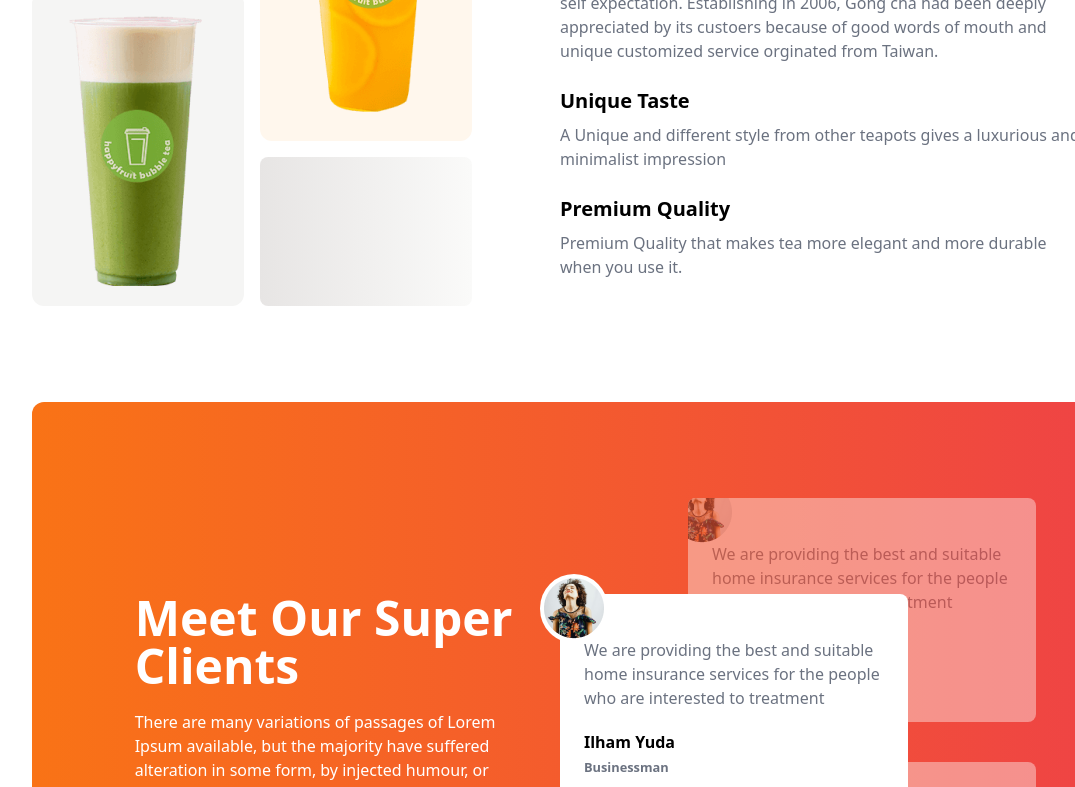
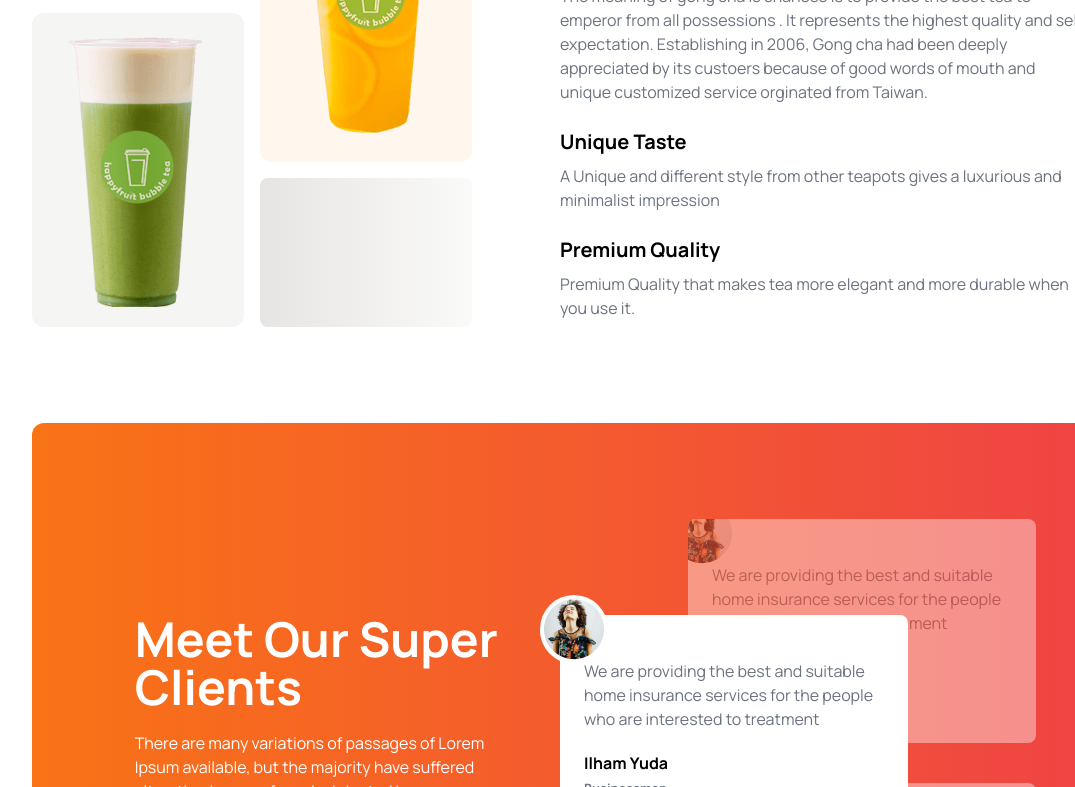
Before and after one commit to Saiful109710/tea-house-tailwind-css, a plain HTML site: page index.html in a window 1280 px wide. Shown: the part 1397-2184 px from the top of the page, without its empty margins (80-1155 px from the left). Drawn offline with nearby package versions, Linux system fonts and the light colour scheme.

Commit message:
added some change

```diff
--- a/index.html
+++ b/index.html
@@ -18,20 +18,24 @@
             extend: {
               colors: {
                 clifford: '#da373d',
+              },
+              fontFamily:{
+                manrope : ["Manrope", "sans-serif"]
               }
+
             }
           }
         }
       </script>
 </head>
-<body>
+<body class="font-manrope">
     <!-- main content -->
-     <main class="max-w-screen-xl mx-auto px-16 lg:px-28">
+     <main class="max-w-screen-xl mx-auto px-4 md:px-16 lg:px-28">
         <!-- Header section -->
-         <header class="lg:flex pt-10 mb-20 ">
+         <header class="lg:flex pt-10 mb-20 space-y-4">
             <!-- text-content -->
              <div class="space-y-4">
-                <h1 class="text-5xl md:text-7xl">It's good <br>
+                <h1 class="text-5xl md:text-7xl ">It's good <br>
                     tea time at The <br>
                     Tea House</h1>
                     <p class="text-gray-500 w-3/4">Tea and Botanical Solutions Supplier Give Optimum Satisfaction To Your Taste Buds.</p>
@@ -44,7 +48,7 @@
                     <img class="w-full relative" src="images/banner.png" alt="">
                  </div>
                  <!-- card -->
-                  <div class="absolute flex  items-center bg-white shadow-lg px-2 py-2 md:px-10 lg:py-4 rounded-lg top-28  md:top-80 md:left-32 lg:left-28">
+                  <div class="absolute flex  items-center bg-white shadow-lg p-3 md:px-10 lg:py-4 rounded-lg top-[70%] left-[30%] ">
                     <!-- icon -->
                      <div>
                         <i class="fa-solid fa-star text-2xl text-amber-500"></i>
@@ -107,7 +111,7 @@
 
           <!-- Great Tea section -->
            <section class="mb-24">
-              <div class="grid grid-cols-1  lg:grid-cols-2 ">
+              <div class="grid grid-cols-1  lg:grid-cols-2 space-y-5">
                   <!-- Image section -->
                    <div class="grid grid-cols-2 grid-rows-3 gap-4 w-full lg:w-5/6">
                       <div class="row-span-1 bg-gradient-to-r from-red-100 to-red-50 rounded-lg"></div>
@@ -138,7 +142,7 @@
 
            <!-- review section -->
             <section class="mb-24">
-              <div class=" bg-gradient-to-r from-orange-500 to-red-500 rounded-xl grid grid-cols-1 lg:grid-cols-2 text-white px-7 md:px-16">
+              <div class=" bg-gradient-to-r from-orange-500 to-red-500 rounded-xl grid grid-cols-1 lg:grid-cols-2 text-white px-4  md:px-16">
                   <!-- text section -->
                     <div class="flex justify-center items-center overflow-hidden">
                       <div class="w-5/6">
```
